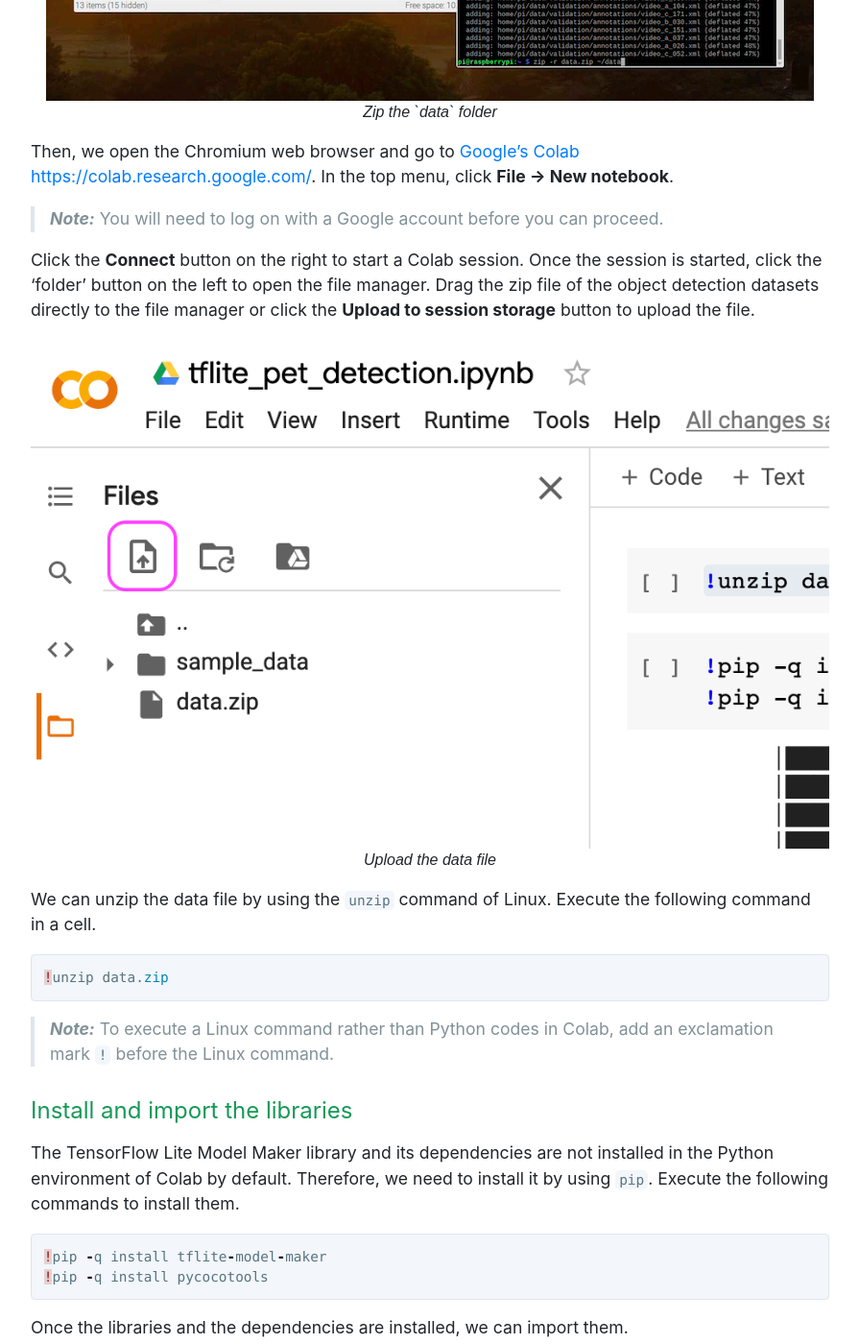
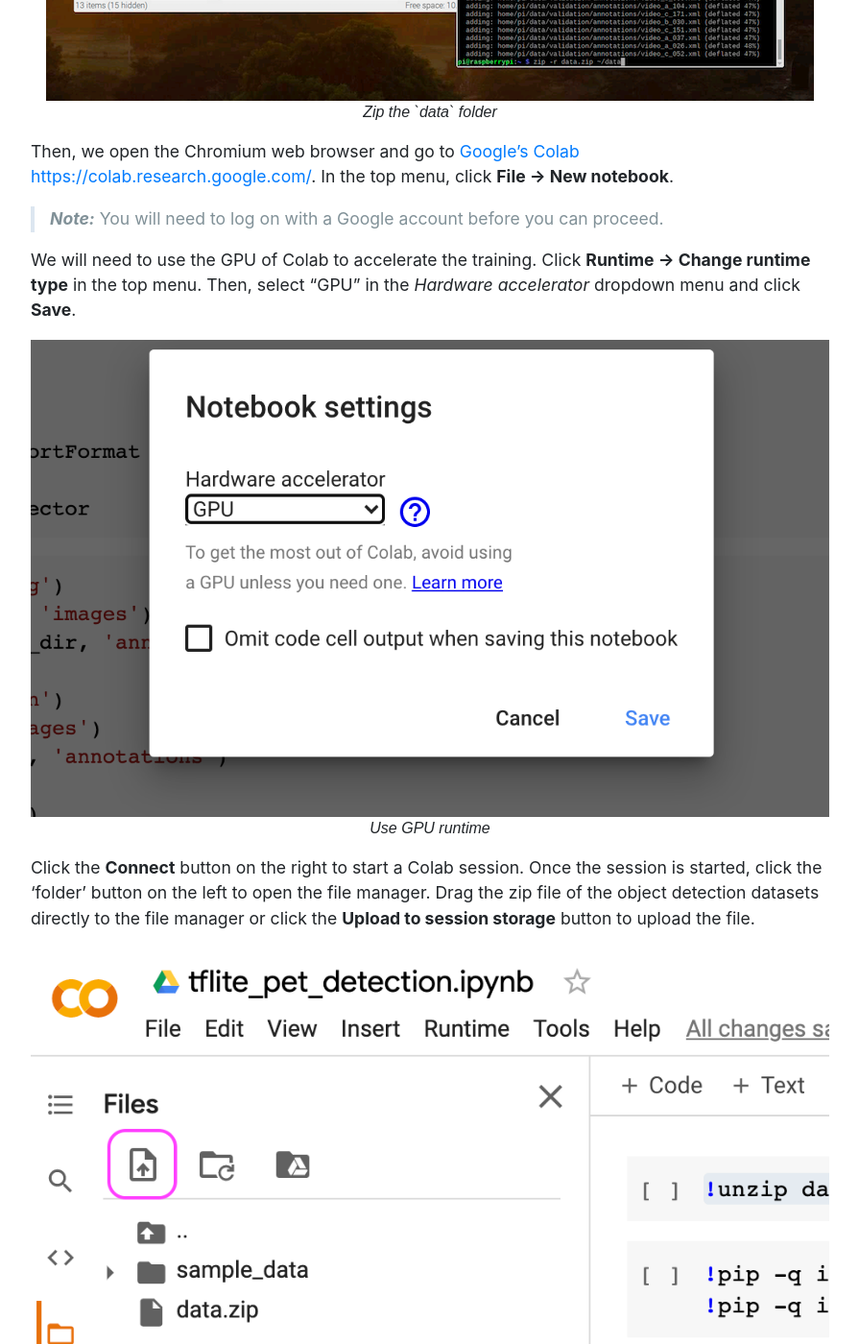
Before and after one commit to gpiocc/learn, a Jekyll site: the page built from _posts/2021-09-07-martin-ku-train-custom-object-detection-model-with-tensorflow-lite-model-maker.md, in a window 1280 px wide and 1400 px high, scrolled down 2149 px. Shown: the whole window at 96% size, without its empty margins (192-1087 px from the left). Built offline with Jekyll 4.4.1, drawn with Linux system fonts in a browser that asks for light colours.

Commit message:
Add step of using GPU

```diff
--- a/_posts/2021-09-07-martin-ku-train-custom-object-detection-model-with-tensorflow-lite-model-maker.md
+++ b/_posts/2021-09-07-martin-ku-train-custom-object-detection-model-with-tensorflow-lite-model-maker.md
@@ -33,6 +33,10 @@ pi@raspberrypi: ~ $ zip -r data.zip ~/data
 Then, we open the Chromium web browser and go to [Google's Colab https://colab.research.google.com/](https://colab.research.google.com/). In the top menu, click **File &rarr; New notebook**.
 
 > ***Note:***  You will need to log on with a Google account before you can proceed.
+
+We will need to use the GPU of Colab to accelerate the training. Click **Runtime &rarr; Change runtime type** in the top menu. Then, select "GPU" in the *Hardware accelerator* dropdown menu and click **Save**.
+
+{% include image.html url="/learn/assets/post/2021-09-07-train-custom-object-detection-model-with-tensorflow-lite-model-maker/gpu.png" description="Use GPU runtime" %}
 
 Click the **Connect** button on the right to start a Colab session. Once the session is started, click the 'folder' button on the left to open the file manager. Drag the zip file of the object detection datasets directly to the file manager or click the **Upload to session storage** button to upload the file.
 
```
Also changed, not shown: assets/post/2021-09-07-train-custom-object-detection-model-with-tensorflow-lite-model-maker/gpu.png (added).
